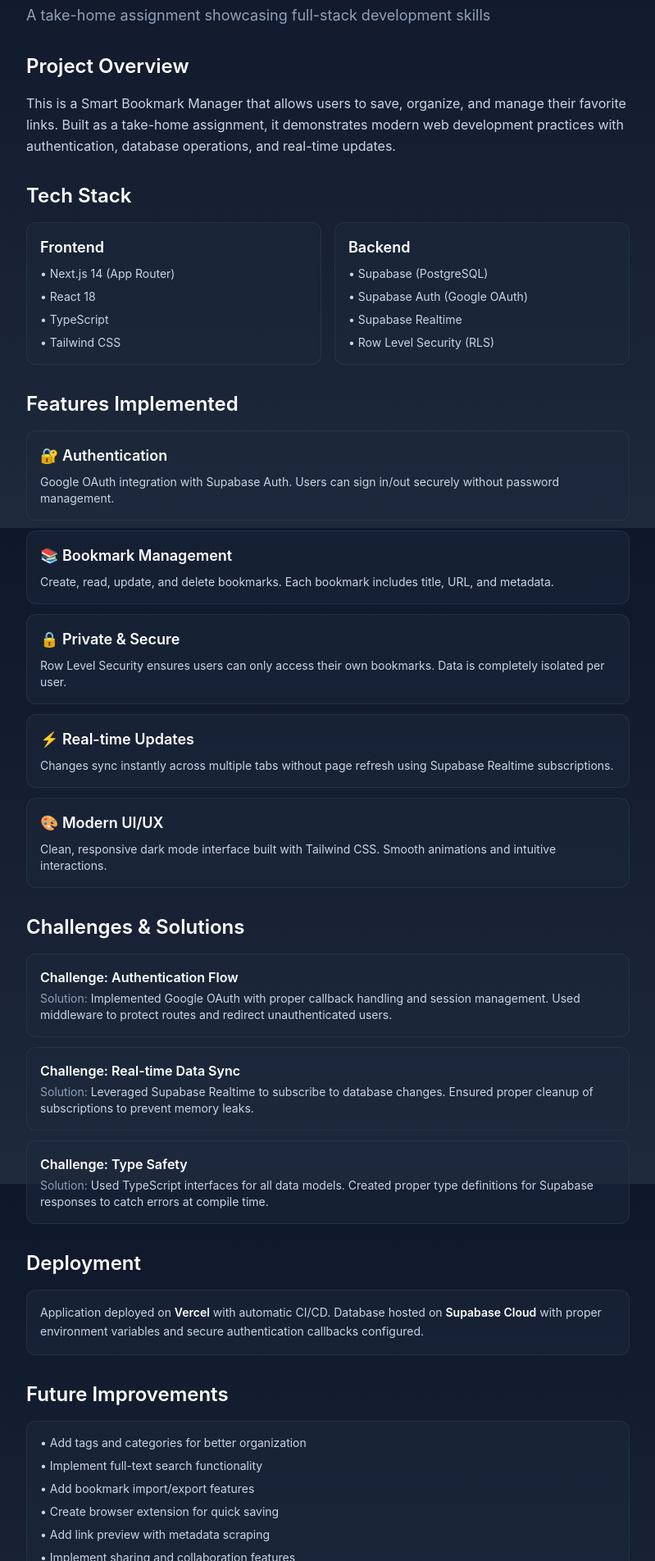
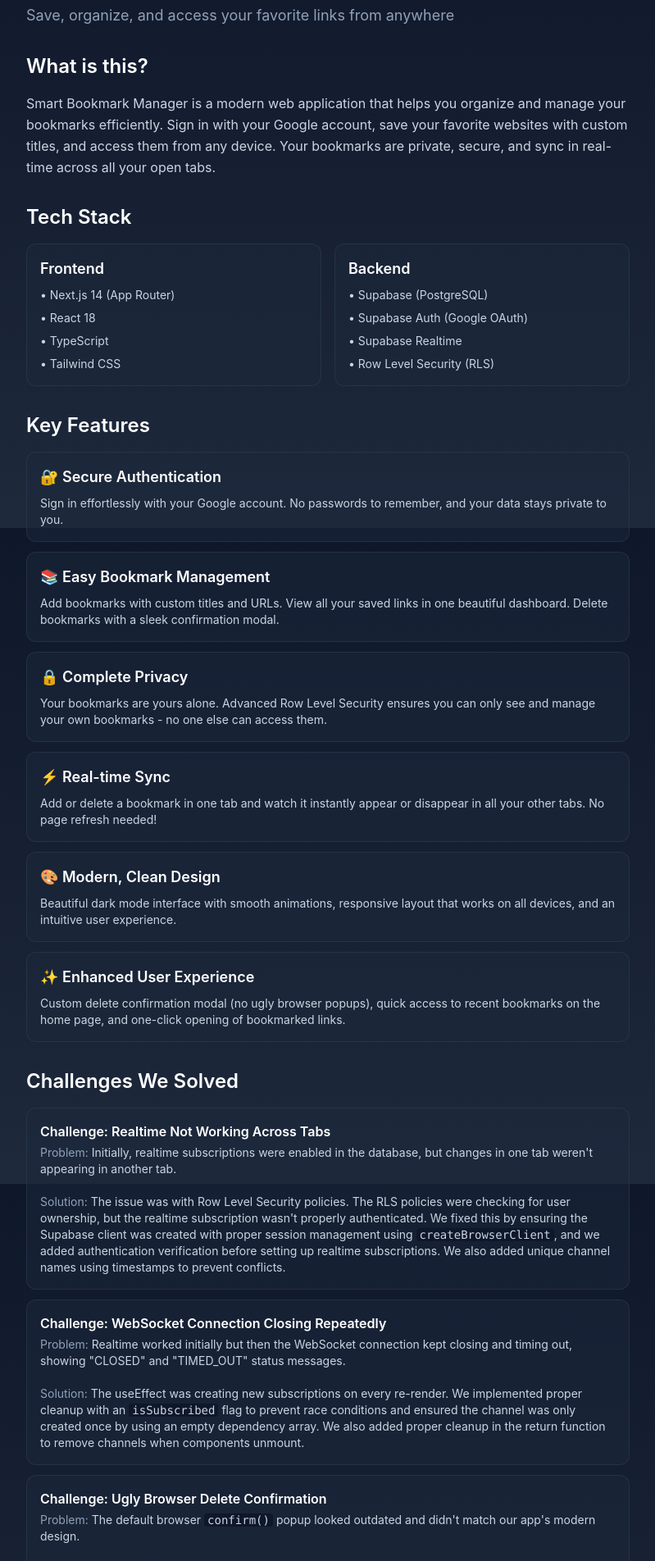
Before and after one commit to asishcs2011010/smart-bookmark-app, a Next.js app: page /about in a window 1280 px wide. Shown: the part 156-2060 px from the top of the page at 82% size, without its empty margins (240-1039 px from the left). Built offline with nearby package versions, Linux system fonts and the light colour scheme; no server answers.

Commit message:
Add URL validation

```diff
--- a/package.json
+++ b/package.json
@@ -17,12 +17,16 @@
   },
   "devDependencies": {
     "@tailwindcss/postcss": "^4",
+    "@testing-library/jest-dom": "^6.9.1",
+    "@testing-library/react": "^16.3.2",
+    "@types/jest": "^30.0.0",
     "@types/node": "^20",
     "@types/react": "^19",
     "@types/react-dom": "^19",
     "babel-plugin-react-compiler": "1.0.0",
     "eslint": "^9",
     "eslint-config-next": "16.1.6",
+    "jest": "^30.2.0",
     "tailwindcss": "^4",
     "typescript": "^5"
   }
--- a/src/app/about/page.tsx
+++ b/src/app/about/page.tsx
@@ -7,19 +7,19 @@
 
         {/* Header */}
         <div className="space-y-2">
-          <h1 className="text-4xl font-bold text-white">About This Project</h1>
+          <h1 className="text-4xl font-bold text-white">About Smart Bookmark Manager</h1>
           <p className="text-lg text-slate-400">
-            A take-home assignment showcasing full-stack development skills
+            Save, organize, and access your favorite links from anywhere
           </p>
         </div>
 
         {/* Project Overview */}
         <div className="space-y-4">
-          <h2 className="text-2xl font-semibold text-white">Project Overview</h2>
+          <h2 className="text-2xl font-semibold text-white">What is this?</h2>
           <p className="text-slate-300 leading-relaxed">
-            This is a Smart Bookmark Manager that allows users to save, organize, and manage their favorite links.
-            Built as a take-home assignment, it demonstrates modern web development practices with authentication,
-            database operations, and real-time updates.
+            Smart Bookmark Manager is a modern web application that helps you organize and manage your bookmarks efficiently.
+            Sign in with your Google account, save your favorite websites with custom titles, and access them from any device.
+            Your bookmarks are private, secure, and sync in real-time across all your open tabs.
           </p>
         </div>
 
@@ -53,41 +53,48 @@
 
         {/* Features Implemented */}
         <div className="space-y-4">
-          <h2 className="text-2xl font-semibold text-white">Features Implemented</h2>
+          <h2 className="text-2xl font-semibold text-white">Key Features</h2>
           <div className="space-y-3">
 
             <div className="p-4 rounded-xl bg-slate-800/50 border border-slate-700/50">
-              <h3 className="text-lg font-semibold text-white mb-2">🔐 Authentication</h3>
+              <h3 className="text-lg font-semibold text-white mb-2">🔐 Secure Authentication</h3>
               <p className="text-sm text-slate-300">
-                Google OAuth integration with Supabase Auth. Users can sign in/out securely without password management.
+                Sign in effortlessly with your Google account. No passwords to remember, and your data stays private to you.
               </p>
             </div>
 
             <div className="p-4 rounded-xl bg-slate-800/50 border border-slate-700/50">
-              <h3 className="text-lg font-semibold text-white mb-2">📚 Bookmark Management</h3>
+              <h3 className="text-lg font-semibold text-white mb-2">📚 Easy Bookmark Management</h3>
               <p className="text-sm text-slate-300">
-                Create, read, update, and delete bookmarks. Each bookmark includes title, URL, and metadata.
+                Add bookmarks with custom titles and URLs. View all your saved links in one beautiful dashboard. Delete bookmarks with a sleek confirmation modal.
               </p>
             </div>
 
             <div className="p-4 rounded-xl bg-slate-800/50 border border-slate-700/50">
-              <h3 className="text-lg font-semibold text-white mb-2">🔒 Private & Secure</h3>
+              <h3 className="text-lg font-semibold text-white mb-2">🔒 Complete Privacy</h3>
               <p className="text-sm text-slate-300">
-                Row Level Security ensures users can only access their own bookmarks. Data is completely isolated per user.
+                Your bookmarks are yours alone. Advanced Row Level Security ensures you can only see and manage your own bookmarks - no one else can access them.
               </p>
             </div>
 
             <div className="p-4 rounded-xl bg-slate-800/50 border border-slate-700/50">
-              <h3 className="text-lg font-semibold text-white mb-2">⚡ Real-time Updates</h3>
+              <h3 className="text-lg font-semibold text-white mb-2">⚡ Real-time Sync</h3>
               <p className="text-sm text-slate-300">
-                Changes sync instantly across multiple tabs without page refresh using Supabase Realtime subscriptions.
+                Add or delete a bookmark in one tab and watch it instantly appear or disappear in all your other tabs. No page refresh needed!
               </p>
             </div>
 
             <div className="p-4 rounded-xl bg-slate-800/50 border border-slate-700/50">
-              <h3 className="text-lg font-semibold text-white mb-2">🎨 Modern UI/UX</h3>
+              <h3 className="text-lg font-semibold text-white mb-2">🎨 Modern, Clean Design</h3>
               <p className="text-sm text-slate-300">
-                Clean, responsive dark mode interface built with Tailwind CSS. Smooth animations and intuitive interactions.
+                Beautiful dark mode interface with smooth animations, responsive layout that works on all devices, and an intuitive user experience.
+              </p>
+            </div>
+
+            <div className="p-4 rounded-xl bg-slate-800/50 border border-slate-700/50">
+              <h3 className="text-lg font-semibold text-white mb-2">✨ Enhanced User Experience</h3>
+              <p className="text-sm text-slate-300">
+                Custom delete confirmation modal (no ugly browser popups), quick access to recent bookmarks on the home page, and one-click opening of bookmarked links.
               </p>
             </div>
 
@@ -96,30 +103,42 @@
 
         {/* Challenges & Solutions */}
         <div className="space-y-4">
-          <h2 className="text-2xl font-semibold text-white">Challenges & Solutions</h2>
+          <h2 className="text-2xl font-semibold text-white">Challenges We Solved</h2>
           <div className="space-y-3">
 
             <div className="p-4 rounded-xl bg-slate-800/50 border border-slate-700/50">
-              <h3 className="text-base font-semibold text-white mb-1">Challenge: Authentication Flow</h3>
+              <h3 className="text-base font-semibold text-white mb-1">Challenge: Realtime Not Working Across Tabs</h3>
               <p className="text-sm text-slate-300">
-                <span className="text-slate-400">Solution:</span> Implemented Google OAuth with proper callback handling and session management.
-                Used middleware to protect routes and redirect unauthenticated users.
+                <span className="text-slate-400">Problem:</span> Initially, realtime subscriptions were enabled in the database, but changes in one tab weren't appearing in another tab.
+                <br/><br/>
+                <span className="text-slate-400">Solution:</span> The issue was with Row Level Security policies. The RLS policies were checking for user ownership, but the realtime subscription wasn't properly authenticated. We fixed this by ensuring the Supabase client was created with proper session management using <code className="bg-slate-900 px-1 rounded">createBrowserClient</code>, and we added authentication verification before setting up realtime subscriptions. We also added unique channel names using timestamps to prevent conflicts.
               </p>
             </div>
 
             <div className="p-4 rounded-xl bg-slate-800/50 border border-slate-700/50">
-              <h3 className="text-base font-semibold text-white mb-1">Challenge: Real-time Data Sync</h3>
+              <h3 className="text-base font-semibold text-white mb-1">Challenge: WebSocket Connection Closing Repeatedly</h3>
               <p className="text-sm text-slate-300">
-                <span className="text-slate-400">Solution:</span> Leveraged Supabase Realtime to subscribe to database changes.
-                Ensured proper cleanup of subscriptions to prevent memory leaks.
+                <span className="text-slate-400">Problem:</span> Realtime worked initially but then the WebSocket connection kept closing and timing out, showing "CLOSED" and "TIMED_OUT" status messages.
+                <br/><br/>
+                <span className="text-slate-400">Solution:</span> The useEffect was creating new subscriptions on every re-render. We implemented proper cleanup with an <code className="bg-slate-900 px-1 rounded">isSubscribed</code> flag to prevent race conditions and ensured the channel was only created once by using an empty dependency array. We also added proper cleanup in the return function to remove channels when components unmount.
               </p>
             </div>
 
             <div className="p-4 rounded-xl bg-slate-800/50 border border-slate-700/50">
-              <h3 className="text-base font-semibold text-white mb-1">Challenge: Type Safety</h3>
+              <h3 className="text-base font-semibold text-white mb-1">Challenge: Ugly Browser Delete Confirmation</h3>
               <p className="text-sm text-slate-300">
-                <span className="text-slate-400">Solution:</span> Used TypeScript interfaces for all data models.
-                Created proper type definitions for Supabase responses to catch errors at compile time.
+                <span className="text-slate-400">Problem:</span> The default browser <code className="bg-slate-900 px-1 rounded">confirm()</code> popup looked outdated and didn't match our app's modern design.
+                <br/><br/>
+                <span className="text-slate-400">Solution:</span> Built a custom delete confirmation modal with a beautiful glassmorphism design, warning icon, and smooth animations. Used React state to manage modal visibility and the bookmark ID to delete, creating a much better user experience that matches our app's aesthetic.
+              </p>
+            </div>
+
+            <div className="p-4 rounded-xl bg-slate-800/50 border border-slate-700/50">
+              <h3 className="text-base font-semibold text-white mb-1">Challenge: Google OAuth Callback Configuration</h3>
+              <p className="text-sm text-slate-300">
+                <span className="text-slate-400">Problem:</span> Setting up Google OAuth required proper callback URLs and handling the authentication flow in Next.js App Router.
+                <br/><br/>
+                <span className="text-slate-400">Solution:</span> Configured Supabase with the correct site URL and redirect URLs. Created an auth callback route at <code className="bg-slate-900 px-1 rounded">/auth/callback</code> to handle the OAuth response and exchange the code for a session. Used middleware to protect routes and redirect unauthenticated users to the login page.
               </p>
             </div>
 
@@ -131,24 +150,26 @@
           <h2 className="text-2xl font-semibold text-white">Deployment</h2>
           <div className="p-4 rounded-xl bg-slate-800/50 border border-slate-700/50">
             <p className="text-sm text-slate-300 leading-relaxed">
-              Application deployed on <span className="font-semibold text-white">Vercel</span> with automatic CI/CD.
-              Database hosted on <span className="font-semibold text-white">Supabase Cloud</span> with proper environment
-              variables and secure authentication callbacks configured.
+              Application is deployed on <span className="font-semibold text-white">Vercel</span> with automatic deployments from GitHub.
+              The database is hosted on <span className="font-semibold text-white">Supabase Cloud</span> with environment
+              variables securely configured and authentication callbacks properly set up for production.
             </p>
           </div>
         </div>
 
         {/* Future Improvements */}
         <div className="space-y-4">
-          <h2 className="text-2xl font-semibold text-white">Future Improvements</h2>
+          <h2 className="text-2xl font-semibold text-white">Potential Future Features</h2>
           <div className="p-4 rounded-xl bg-slate-800/50 border border-slate-700/50">
             <ul className="space-y-2 text-sm text-slate-300">
-              <li>• Add tags and categories for better organization</li>
-              <li>• Implement full-text search functionality</li>
-              <li>• Add bookmark import/export features</li>
-              <li>• Create browser extension for quick saving</li>
-              <li>• Add link preview with metadata scraping</li>
-              <li>• Implement sharing and collaboration features</li>
+              <li>• Tags and folders for organizing bookmarks into categories</li>
+              <li>• Search functionality to quickly find bookmarks by title or URL</li>
+              <li>• Bookmark import from browser bookmarks (Chrome, Firefox, etc.)</li>
+              <li>• Browser extension for one-click bookmark saving</li>
+              <li>• Automatic link preview with website metadata and favicons</li>
+              <li>• Sharing bookmarks or creating public collections</li>
+              <li>• Dark/light mode toggle</li>
+              <li>• Bulk operations (delete multiple, move to folders)</li>
             </ul>
           </div>
         </div>
@@ -156,7 +177,7 @@
         {/* Footer Note */}
         <div className="pt-6 border-t border-slate-700">
           <p className="text-sm text-slate-400 text-center">
-            Built with ❤️ as a take-home assignment • {new Date().getFullYear()}
+            Smart Bookmark Manager • {new Date().getFullYear()}
           </p>
         </div>
 
--- a/src/app/add-bookmark/page.tsx
+++ b/src/app/add-bookmark/page.tsx
@@ -10,20 +10,131 @@
   const [url, setUrl] = useState("")
   const [loading, setLoading] = useState(false)
   const [error, setError] = useState("")
+  const [urlError, setUrlError] = useState("")
+  const [isCheckingUrl, setIsCheckingUrl] = useState(false)
+
+  // Validate URL format
+  const validateUrlFormat = (inputUrl: string): { isValid: boolean; correctedUrl: string; error: string } => {
+    if (!inputUrl.trim()) {
+      return { isValid: false, correctedUrl: "", error: "URL is required" }
+    }
+
+    let urlToValidate = inputUrl.trim()
+
+    // Auto-add https:// if no protocol
+    if (!urlToValidate.startsWith('http://') && !urlToValidate.startsWith('https://')) {
+      urlToValidate = 'https://' + urlToValidate
+    }
+
+    // Check if it's a valid URL format
+    try {
+      const urlObj = new URL(urlToValidate)
+
+      // Must have a valid protocol
+      if (!['http:', 'https:'].includes(urlObj.protocol)) {
+        return { isValid: false, correctedUrl: "", error: "URL must use http:// or https://" }
+      }
+
+      // Must have a hostname
+      if (!urlObj.hostname || urlObj.hostname === '') {
+        return { isValid: false, correctedUrl: "", error: "Invalid URL format" }
+      }
+
+      // Check for valid domain format (at least one dot or localhost)
+      if (!urlObj.hostname.includes('.') && urlObj.hostname !== 'localhost') {
+        return { isValid: false, correctedUrl: "", error: "Invalid domain name. Example: google.com" }
+      }
+
+      return { isValid: true, correctedUrl: urlToValidate, error: "" }
+    } catch (e) {
+      return { isValid: false, correctedUrl: "", error: "Invalid URL format. Example: google.com or https://google.com" }
+    }
+  }
+
+  // Check if URL is reachable
+  const checkUrlReachability = async (urlToCheck: string): Promise<boolean> => {
+    try {
+      setIsCheckingUrl(true)
+
+      // Use a simple fetch with no-cors mode to check if URL exists
+      // This won't work for all sites due to CORS, but it's a basic check
+      const controller = new AbortController()
+      const timeoutId = setTimeout(() => controller.abort(), 5000) // 5 second timeout
+
+      try {
+        await fetch(urlToCheck, {
+          method: 'HEAD',
+          mode: 'no-cors',
+          signal: controller.signal
+        })
+        clearTimeout(timeoutId)
+        return true
+      } catch (fetchError) {
+        clearTimeout(timeoutId)
+        // If CORS blocks us, we'll assume the URL might still be valid
+        // This is a limitation of client-side checking
+        return true
+      }
+    } catch (error) {
+      return false
+    } finally {
+      setIsCheckingUrl(false)
+    }
+  }
+
+  // Validate URL on blur
+  const handleUrlBlur = async () => {
+    if (!url.trim()) {
+      setUrlError("")
+      return
+    }
+
+    const validation = validateUrlFormat(url)
+
+    if (!validation.isValid) {
+      setUrlError(validation.error)
+      return
+    }
+
+    // URL format is valid, now check if it's reachable
+    setUrlError("")
+    const isReachable = await checkUrlReachability(validation.correctedUrl)
+
+    if (!isReachable) {
+      setUrlError("Warning: Unable to verify if this URL is reachable")
+    }
+  }
 
   const handleSubmit = async (e: React.FormEvent) => {
     e.preventDefault()
     setError("")
+    setUrlError("")
     setLoading(true)
 
     try {
-      // Auto-prepend https:// if no protocol
-      let finalUrl = url.trim()
-      if (!finalUrl.startsWith('http://') && !finalUrl.startsWith('https://')) {
-        finalUrl = 'https://' + finalUrl
+      // Validate URL format
+      const validation = validateUrlFormat(url)
+
+      if (!validation.isValid) {
+        setUrlError(validation.error)
+        setLoading(false)
+        return
       }
 
-      // Direct Supabase call (works since you're logged in)
+      const finalUrl = validation.correctedUrl
+
+      // Check if URL is reachable
+      const isReachable = await checkUrlReachability(finalUrl)
+
+      if (!isReachable) {
+        const confirmSave = confirm("Warning: Unable to verify if this URL is reachable. Do you want to save it anyway?")
+        if (!confirmSave) {
+          setLoading(false)
+          return
+        }
+      }
+
+      // Direct Supabase call
       const { data, error: supabaseError } = await supabase
         .from('bookmarks')
         .insert({ title: title.trim(), url: finalUrl })
@@ -87,18 +198,43 @@
             <label htmlFor="url" className="block text-sm font-medium text-slate-300 mb-2">
               URL
             </label>
+            <div className="relative">
               <input
                 type="text"
                 id="url"
                 value={url}
-              onChange={(e) => setUrl(e.target.value)}
+                onChange={(e) => {
+                  setUrl(e.target.value)
+                  setUrlError("") // Clear error when typing
+                }}
+                onBlur={handleUrlBlur}
                 placeholder="example.com or https://example.com"
                 required
-              className="w-full px-4 py-3 bg-slate-800 border border-slate-700 rounded-lg text-white placeholder-slate-500 focus:outline-none focus:ring-2 focus:ring-blue-500 focus:border-transparent transition-all"
+                className={`w-full px-4 py-3 bg-slate-800 border ${
+                  urlError ? 'border-red-500' : 'border-slate-700'
+                } rounded-lg text-white placeholder-slate-500 focus:outline-none focus:ring-2 ${
+                  urlError ? 'focus:ring-red-500' : 'focus:ring-blue-500'
+                } focus:border-transparent transition-all`}
               />
+              {isCheckingUrl && (
+                <div className="absolute right-3 top-1/2 -translate-y-1/2">
+                  <div className="w-5 h-5 border-2 border-blue-500 border-t-transparent rounded-full animate-spin"></div>
+                </div>
+              )}
+            </div>
+
+            {urlError ? (
+              <p className="text-xs text-red-400 mt-1 flex items-center gap-1">
+                <svg className="w-4 h-4" fill="currentColor" viewBox="0 0 20 20">
+                  <path fillRule="evenodd" d="M18 10a8 8 0 11-16 0 8 8 0 0116 0zm-7 4a1 1 0 11-2 0 1 1 0 012 0zm-1-9a1 1 0 00-1 1v4a1 1 0 102 0V6a1 1 0 00-1-1z" clipRule="evenodd" />
+                </svg>
+                {urlError}
+              </p>
+            ) : (
               <p className="text-xs text-slate-500 mt-1">
-              You can enter with or without https://
+                ✓ You can enter with or without https:// - we'll auto-add it
               </p>
+            )}
           </div>
 
           {error && (
@@ -110,16 +246,17 @@
           <div className="flex gap-4">
             <button
               type="submit"
-              disabled={loading}
+              disabled={loading || isCheckingUrl}
               className="flex-1 px-6 py-3 bg-linear-to-r from-blue-500 to-violet-500 text-white font-semibold rounded-lg hover:shadow-lg hover:shadow-blue-500/30 transition-all duration-200 disabled:opacity-50 disabled:cursor-not-allowed"
             >
-              {loading ? "Adding..." : "Add Bookmark"}
+              {loading ? "Adding..." : isCheckingUrl ? "Validating..." : "Add Bookmark"}
             </button>
 
             <button
               type="button"
               onClick={() => router.back()}
-              className="px-6 py-3 bg-slate-800 text-slate-200 font-semibold rounded-lg border border-slate-700 hover:bg-slate-700 transition-colors"
+              disabled={loading}
+              className="px-6 py-3 bg-slate-800 text-slate-200 font-semibold rounded-lg border border-slate-700 hover:bg-slate-700 transition-colors disabled:opacity-50"
             >
               Cancel
             </button>
```
Also changed, not shown: 2 other files (tests, documents, lock files or other folders). Lines whose indentation alone changed are shown as unchanged.
